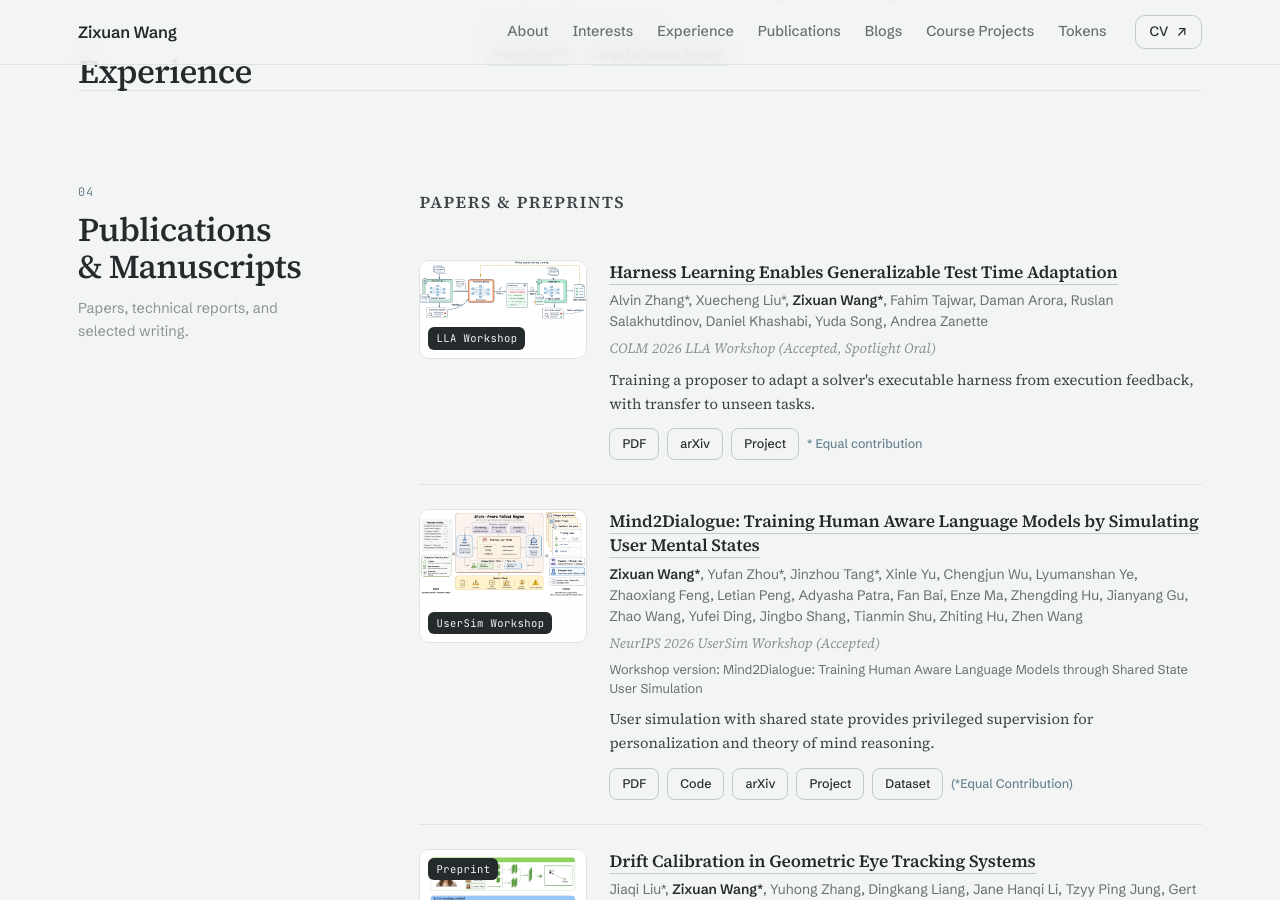
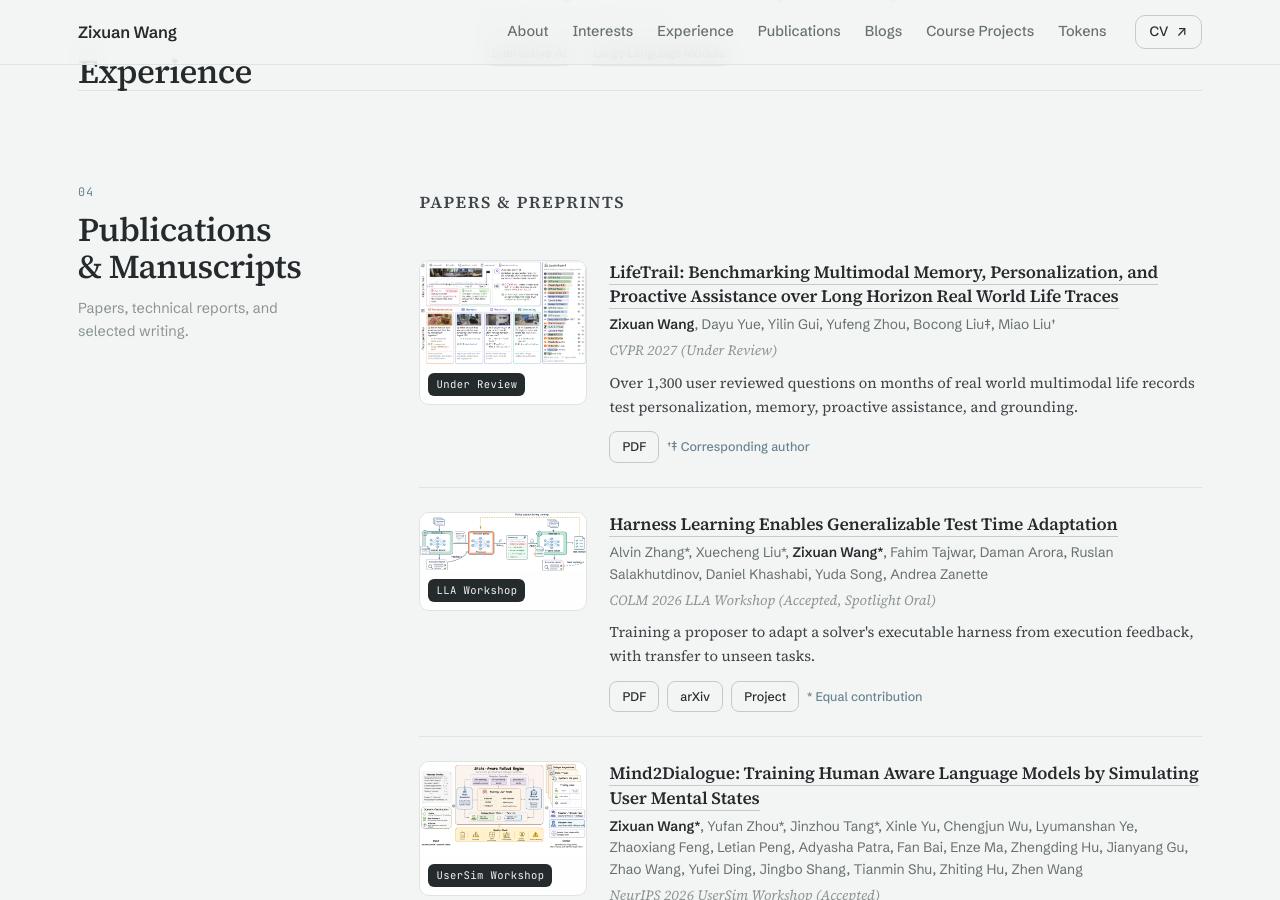
Before and after one commit to wannabeyourfriend/wannabeyourfriend.github.io, a Jekyll site: the page built from index.html, in a window 1280 px wide and 900 px high, scrolled down 3103 px. Built offline with Jekyll 4.4.1, drawn with Linux system fonts in a browser that asks for light colours.

Commit message:
Add LifeTrail (CVPR 2027 submission)
Co-Authored-By: Claude Opus 5.5 <noreply@anthropic.com>

```diff
--- a/_data/publications.yml
+++ b/_data/publications.yml
@@ -1,4 +1,14 @@
 publications:
+  - title: "LifeTrail: Benchmarking Multimodal Memory, Personalization, and Proactive Assistance over Long Horizon Real World Life Traces"
+    conference_short: Under Review
+    conference: "CVPR 2027 (Under Review)"
+    authors: "<strong>Zixuan Wang</strong>, Dayu Yue, Yilin Gui, Yufeng Zhou, Bocong Liu‡, Miao Liu†"
+    pdf: /assets/files/LifeTrail_CVPR2027.pdf
+    summary: "Over 1,300 user reviewed questions on months of real world multimodal life records test personalization, memory, proactive assistance, and grounding."
+    image: ./assets/img/lifetrail.png
+    diagram: true
+    notes: "†‡ Corresponding author"
+
   - title: "Harness Learning Enables Generalizable Test Time Adaptation"
     conference_short: LLA Workshop
     conference: "COLM 2026 LLA Workshop (Accepted, Spotlight Oral)"
```
Also changed, not shown: assets/img/lifetrail.png (added), 1 other file.
